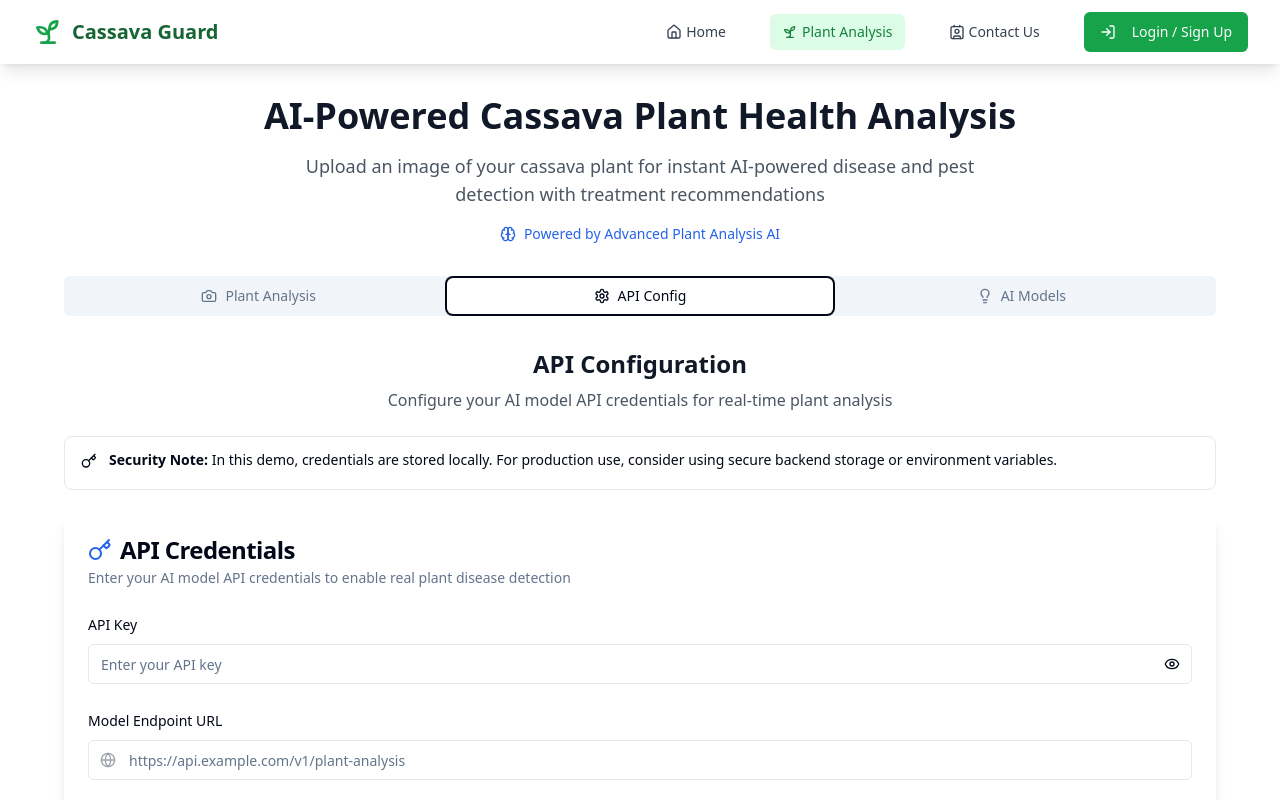
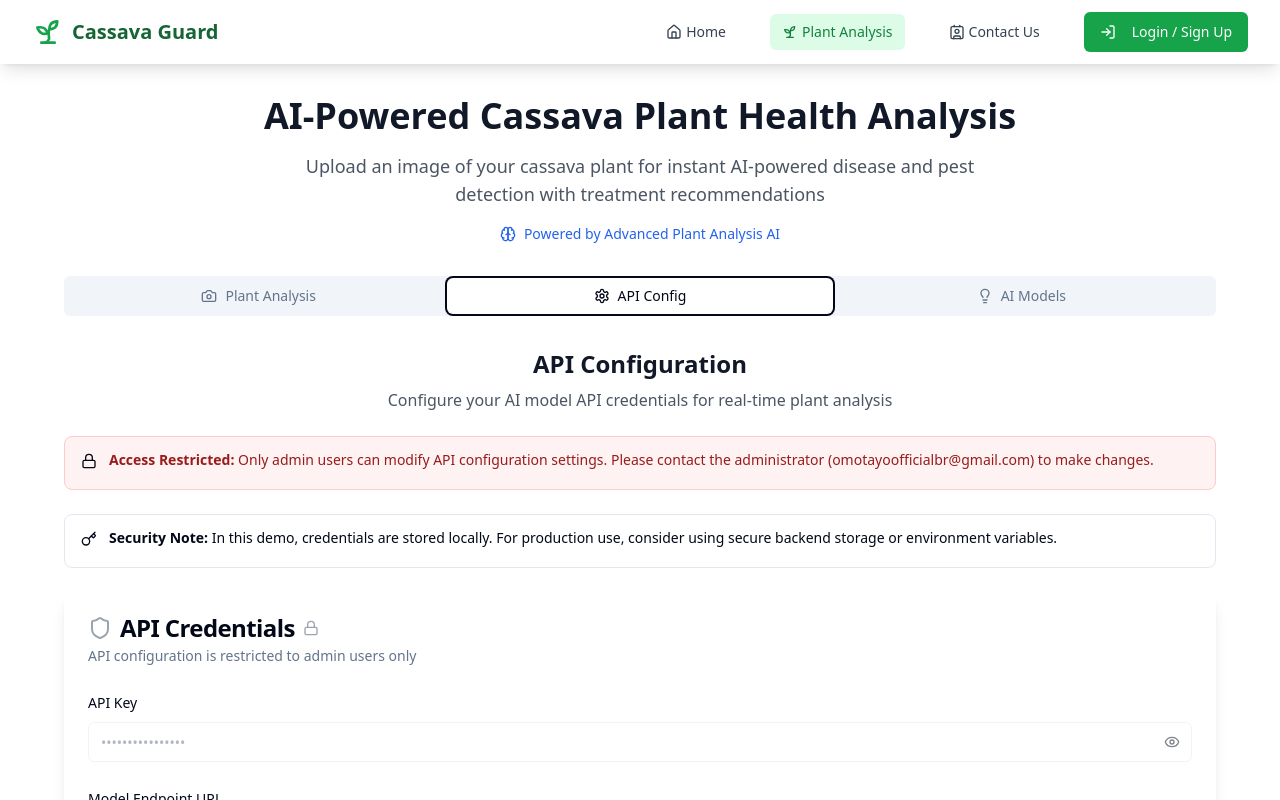
Before and after one commit to Abdulrahmanololade/cassava-guardian-nigeria-vision, a React (Vite) app: page /plant-analysis in a window 1280 px wide. Both pictures are taken after a click on the tab "API Config". Shown: the top 800 px of the page. Built offline with nearby package versions, Linux system fonts and the light colour scheme.

Commit message:
Restrict API configuration changes
Implement admin-only access to API key and model endpoint settings, allowing modification only by the admin or the specified user (omotayoofficialbr@gmail.com).

```diff
--- a/src/components/ApiConfiguration.tsx
+++ b/src/components/ApiConfiguration.tsx
@@ -1,4 +1,3 @@
-
 import { useState } from "react";
 import { Card, CardContent, CardDescription, CardHeader, CardTitle } from "@/components/ui/card";
 import { Button } from "@/components/ui/button";
@@ -13,9 +12,12 @@ import {
   CheckCircle,
   AlertTriangle,
   Eye,
-  EyeOff
+  EyeOff,
+  Lock,
+  Shield
 } from "lucide-react";
 import { useToast } from "@/hooks/use-toast";
+import { useUser } from "@/contexts/UserContext";
 
 const ApiConfiguration = () => {
   const [apiKey, setApiKey] = useState("");
@@ -24,8 +26,21 @@ const ApiConfiguration = () => {
   const [isTesting, setIsTesting] = useState(false);
   const [testResult, setTestResult] = useState<{ success: boolean; message: string } | null>(null);
   const { toast } = useToast();
+  const { user } = useUser();
+
+  // Check if current user is admin
+  const isAdmin = user?.email === "omotayoofficialbr@gmail.com";
 
   const handleSaveConfiguration = () => {
+    if (!isAdmin) {
+      toast({
+        title: "Access Denied",
+        description: "Only admin users can modify API configuration",
+        variant: "destructive",
+      });
+      return;
+    }
+
     if (!apiKey.trim()) {
       toast({
         title: "API Key Required",
@@ -55,6 +70,15 @@ const ApiConfiguration = () => {
   };
 
   const handleTestConnection = async () => {
+    if (!isAdmin) {
+      toast({
+        title: "Access Denied",
+        description: "Only admin users can test API configuration",
+        variant: "destructive",
+      });
+      return;
+    }
+
     if (!apiKey.trim() || !modelEndpoint.trim()) {
       toast({
         title: "Missing Configuration",
@@ -129,6 +153,16 @@ const ApiConfiguration = () => {
         </p>
       </div>
 
+      {!isAdmin && (
+        <Alert className="border-red-200 bg-red-50">
+          <Lock className="h-4 w-4 text-red-600" />
+          <AlertDescription className="text-red-800">
+            <strong>Access Restricted:</strong> Only admin users can modify API configuration settings.
+            Please contact the administrator (omotayoofficialbr@gmail.com) to make changes.
+          </AlertDescription>
+        </Alert>
+      )}
+
       <Alert>
         <Key className="h-4 w-4" />
         <AlertDescription>
@@ -140,11 +174,19 @@ const ApiConfiguration = () => {
       <Card className="border-0 shadow-lg">
         <CardHeader>
           <CardTitle className="flex items-center space-x-2">
-            <Key className="h-6 w-6 text-blue-600" />
+            {isAdmin ? (
+              <Key className="h-6 w-6 text-blue-600" />
+            ) : (
+              <Shield className="h-6 w-6 text-gray-400" />
+            )}
             <span>API Credentials</span>
+            {!isAdmin && <Lock className="h-4 w-4 text-gray-400" />}
           </CardTitle>
           <CardDescription>
-            Enter your AI model API credentials to enable real plant disease detection
+            {isAdmin
+              ? "Enter your AI model API credentials to enable real plant disease detection"
+              : "API configuration is restricted to admin users only"
+            }
           </CardDescription>
         </CardHeader>
         <CardContent className="space-y-6">
@@ -154,10 +196,12 @@ const ApiConfiguration = () => {
               <Input
                 id="api-key"
                 type={showApiKey ? "text" : "password"}
-                placeholder="Enter your API key"
+                placeholder={isAdmin ? "Enter your API key" : "••••••••••••••••"}
                 value={apiKey}
                 onChange={(e) => setApiKey(e.target.value)}
                 className="pr-10"
+                disabled={!isAdmin}
+                readOnly={!isAdmin}
               />
               <Button
                 type="button"
@@ -165,6 +209,7 @@ const ApiConfiguration = () => {
                 size="sm"
                 className="absolute right-0 top-0 h-full px-3 py-2 hover:bg-transparent"
                 onClick={() => setShowApiKey(!showApiKey)}
+                disabled={!isAdmin}
               >
                 {showApiKey ? (
                   <EyeOff className="h-4 w-4" />
@@ -182,10 +227,12 @@ const ApiConfiguration = () => {
               <Input
                 id="model-endpoint"
                 type="url"
-                placeholder="https://api.example.com/v1/plant-analysis"
+                placeholder={isAdmin ? "https://api.example.com/v1/plant-analysis" : "https://••••••••••••••••"}
                 value={modelEndpoint}
                 onChange={(e) => setModelEndpoint(e.target.value)}
                 className="pl-10"
+                disabled={!isAdmin}
+                readOnly={!isAdmin}
               />
             </div>
           </div>
@@ -194,7 +241,7 @@ const ApiConfiguration = () => {
             <Button
               onClick={handleSaveConfiguration}
               className="flex-1"
-              disabled={!apiKey.trim() || !modelEndpoint.trim()}
+              disabled={!isAdmin || !apiKey.trim() || !modelEndpoint.trim()}
             >
               <Save className="mr-2 h-4 w-4" />
               Save Configuration
@@ -203,7 +250,7 @@ const ApiConfiguration = () => {
               onClick={handleTestConnection}
               variant="outline"
               className="flex-1"
-              disabled={!apiKey.trim() || !modelEndpoint.trim() || isTesting}
+              disabled={!isAdmin || !apiKey.trim() || !modelEndpoint.trim() || isTesting}
             >
               {isTesting ? (
                 <>
```
